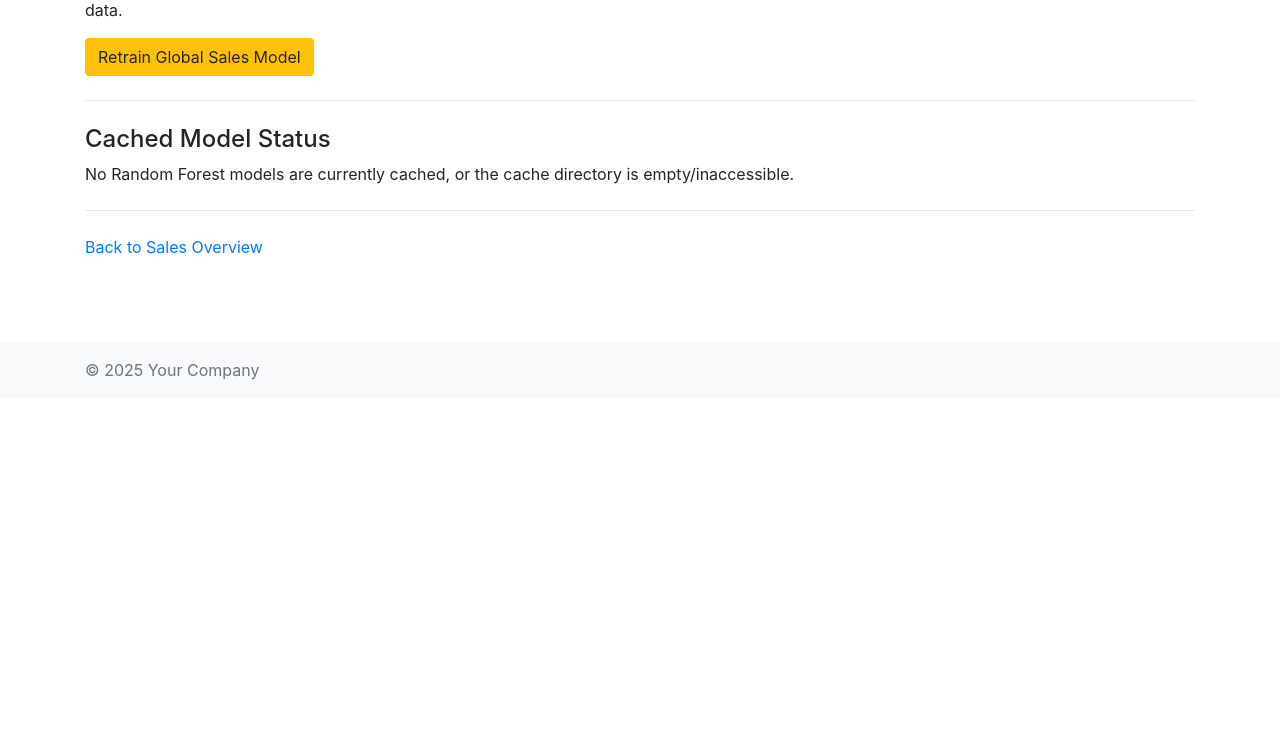
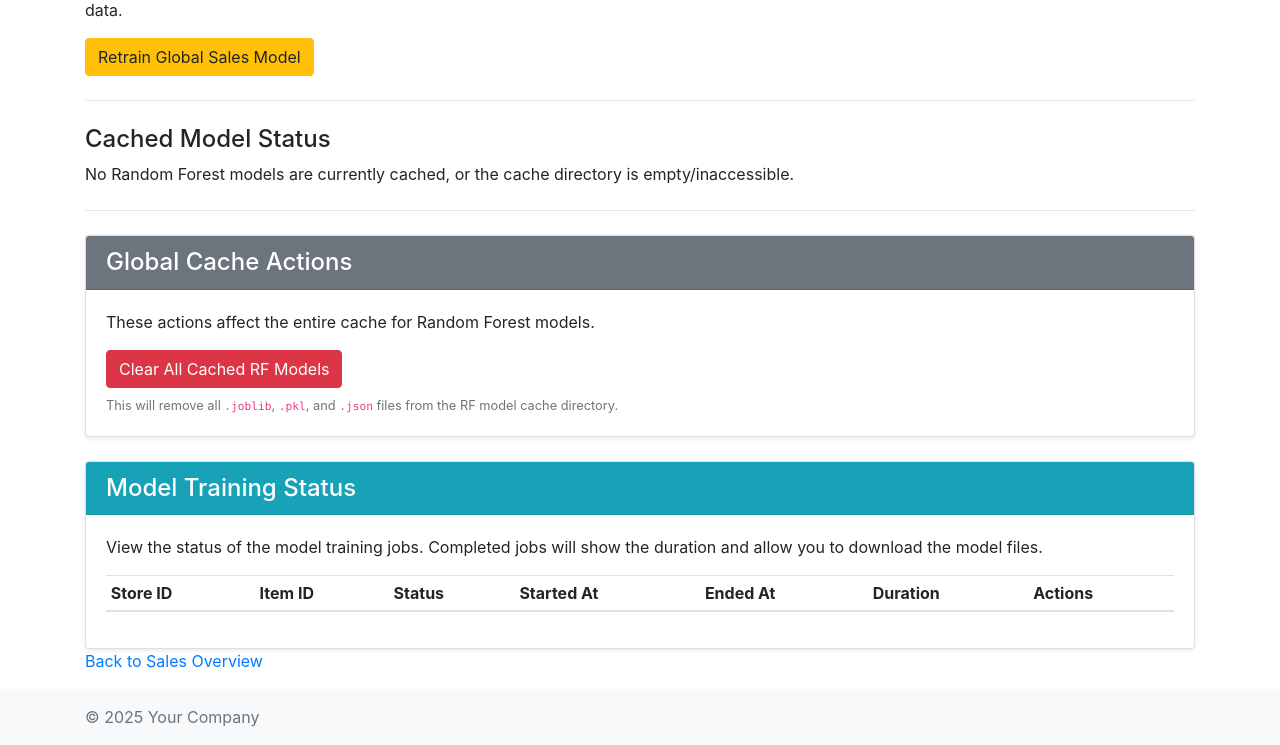
Before and after one commit to Ostailor/Predictive-Dashboard, a Flask app: page /data_management in a window 1280 px wide. Shown: the part 402-1147 px from the top of the page. Before the commit the page ends 782 px from the top, so only its background shows below. Run offline with Flask 3, Linux system fonts and the light colour scheme; lists and menus that the app fills with data are empty; some libraries are stand-ins or nearby versions.

Commit message:
Advance datamanagement

```diff
--- a/app/routes.py
+++ b/app/routes.py
@@ -14,7 +14,8 @@ from app.ml_models import (
     perform_seasonal_decomposition, # Import the new function
     import_sales_csv_to_db, # Make sure this is imported
     list_cached_rf_models, # Add this import
-    delete_cached_rf_model # Add this import
+    delete_cached_rf_model, # Add this import
+    clear_all_cached_rf_models # Add this new import
 )
 from app.models.data_models import SalesData
 from app.extensions import db
@@ -44,11 +45,12 @@ def sales_overview():
     graph_json = None
     feature_importance_plot_json = None
     raw_test_plot_df = pd.DataFrame()
-    model_mse = float('nan')
+    # model_mse = float('nan') # Will be part of model_metrics dict
+    model_metrics = {} # Initialize as empty dict
     rf_model = None
     actual_model_path_for_predict = None
     feature_importances_data = None
-    decomposition_plots_json = {} # To store decomposition plots
+    decomposition_plots_json = {}
 
     selected_store = request.args.get('store', 'all')
     selected_item = request.args.get('item', 'all')
@@ -58,7 +60,7 @@ def sales_overview():
 
     filter_options = get_distinct_filter_options_from_db()
 
-    rf_model, raw_train_plot_df, raw_test_plot_df, model_mse, actual_model_path_for_predict, feature_importances_data = \
+    rf_model, raw_train_plot_df, raw_test_plot_df, model_metrics, actual_model_path_for_predict, feature_importances_data = \
         train_sales_forecasting_model_rf(
             store_filter=current_store_filter_for_model,
             item_filter=current_item_filter_for_model
@@ -167,12 +169,10 @@ def sales_overview():
     return render_template('sales_overview.html',
                            graph_json=graph_json,
                            feature_importance_plot_json=feature_importance_plot_json,
-                           stores=filter_options["stores"], # Kept for compatibility if other parts of template use it
-                           items=filter_options["items"],   # Kept for compatibility
-                           filter_options=filter_options, # Add this line
+                           filter_options=filter_options,
                            selected_store=selected_store,
                            selected_item=selected_item,
-                           model_mse=f"{model_mse:.2f}" if model_mse is not None and not pd.isna(model_mse) else "N/A",
+                           model_metrics=model_metrics, # Pass the whole dict
                            test_data_exists=not raw_test_plot_df.empty,
                            decomposition_plots_json=decomposition_plots_json)
 
@@ -285,11 +285,13 @@ def trigger_rf_retrain():
         current_app.logger.info("Triggering manual retraining of RF model (all stores/all items)...")
         # Call the training function with force_retrain=True
         # We are retraining the global model (store_filter=None, item_filter=None)
-        model, _, _, mse, _, _ = train_sales_forecasting_model_rf(
+        model, _, _, metrics_data, _, _ = train_sales_forecasting_model_rf( # Adjusted to match return values
             store_filter=None,
             item_filter=None,
             force_retrain=True
         )
+
+        mse = metrics_data.get('test_mse') if metrics_data else None
 
         if model and mse is not None:
             flash(f"Successfully retrained the global Random Forest sales model. New Test MSE: {mse:.2f}", 'success')
@@ -304,6 +306,20 @@ def trigger_rf_retrain():
 
     return redirect(url_for('main.data_management'))
 
+@bp.route('/clear_all_rf_cache', methods=['POST'])
+def clear_all_rf_cache_route():
+    try:
+        current_app.logger.info("Received request to clear all cached RF models.")
+        success = clear_all_cached_rf_models()
+        if success:
+            flash("Successfully cleared all cached Random Forest models.", 'success')
+        else:
+            flash("Could not clear all cached Random Forest models. Some errors occurred. Check logs.", 'warning')
+    except Exception as e:
+        current_app.logger.error(f"Error during clearing all RF cache: {e}")
+        flash(f"An error occurred while trying to clear the RF model cache: {str(e)}", 'danger')
+    return redirect(url_for('main.data_management'))
+
 @bp.route('/get_predictions')
 def get_predictions_route():
     # This route will handle AJAX requests for getting predictions
--- a/app/templates/data_management.html
+++ b/app/templates/data_management.html
@@ -83,6 +83,70 @@
     {% endif %}
 
     <hr class="my-4">
+
+    <div class="card mt-4 mb-4 shadow-sm">
+        <div class="card-header bg-secondary text-white">
+            <h4 class="mb-0">Global Cache Actions</h4>
+        </div>
+        <div class="card-body">
+            <p class="card-text">These actions affect the entire cache for Random Forest models.</p>
+            <form method="POST" action="{{ url_for('main.clear_all_rf_cache_route') }}"
+                  onsubmit="return confirm('Are you absolutely sure you want to delete ALL cached Random Forest models? This action cannot be undone and may require significant time to retrain models.');"
+                  style="display: inline-block;">
+                <button type="submit" class="btn btn-danger">
+                    <i class="fas fa-exclamation-triangle"></i> Clear All Cached RF Models
+                </button>
+            </form>
+            <small class="form-text text-muted mt-2">
+                This will remove all <code>.joblib</code>, <code>.pkl</code>, and <code>.json</code> files from the RF model cache directory.
+            </small>
+        </div>
+    </div>
+
+
+    <div class="card mt-4 shadow-sm">
+        <div class="card-header bg-info text-white">
+            <h4 class="mb-0">Model Training Status</h4>
+        </div>
+        <div class="card-body">
+            <p class="card-text">View the status of the model training jobs. Completed jobs will show the duration and allow you to download the model files.</p>
+            <div class="table-responsive">
+                <table class="table table-striped table-sm">
+                    <thead>
+                        <tr>
+                            <th>Store ID</th>
+                            <th>Item ID</th>
+                            <th>Status</th>
+                            <th>Started At</th>
+                            <th>Ended At</th>
+                            <th>Duration</th>
+                            <th>Actions</th>
+                        </tr>
+                    </thead>
+                    <tbody>
+                        {% for job in training_jobs %}
+                        <tr>
+                            <td>{{ job.store_id }}</td>
+                            <td>{{ job.item_id }}</td>
+                            <td>{{ job.status }}</td>
+                            <td>{{ job.started_at }}</td>
+                            <td>{{ job.ended_at }}</td>
+                            <td>{{ job.duration }}</td>
+                            <td>
+                                {% if job.status == 'completed' %}
+                                <a href="{{ url_for('main.download_model_files', store=job.store_id, item=job.item_id) }}" class="btn btn-success btn-sm">
+                                    <i class="fas fa-download"></i> Download Models
+                                </a>
+                                {% endif %}
+                            </td>
+                        </tr>
+                        {% endfor %}
+                    </tbody>
+                </table>
+            </div>
+        </div>
+    </div>
+
     <p><a href="{{ url_for('main.sales_overview') }}">Back to Sales Overview</a></p>
 </div>
 {% endblock %}
```
Also changed, not shown: app/ml_models.py (+78 -26 lines), app/templates/sales_overview.html (+21 -3 lines).
